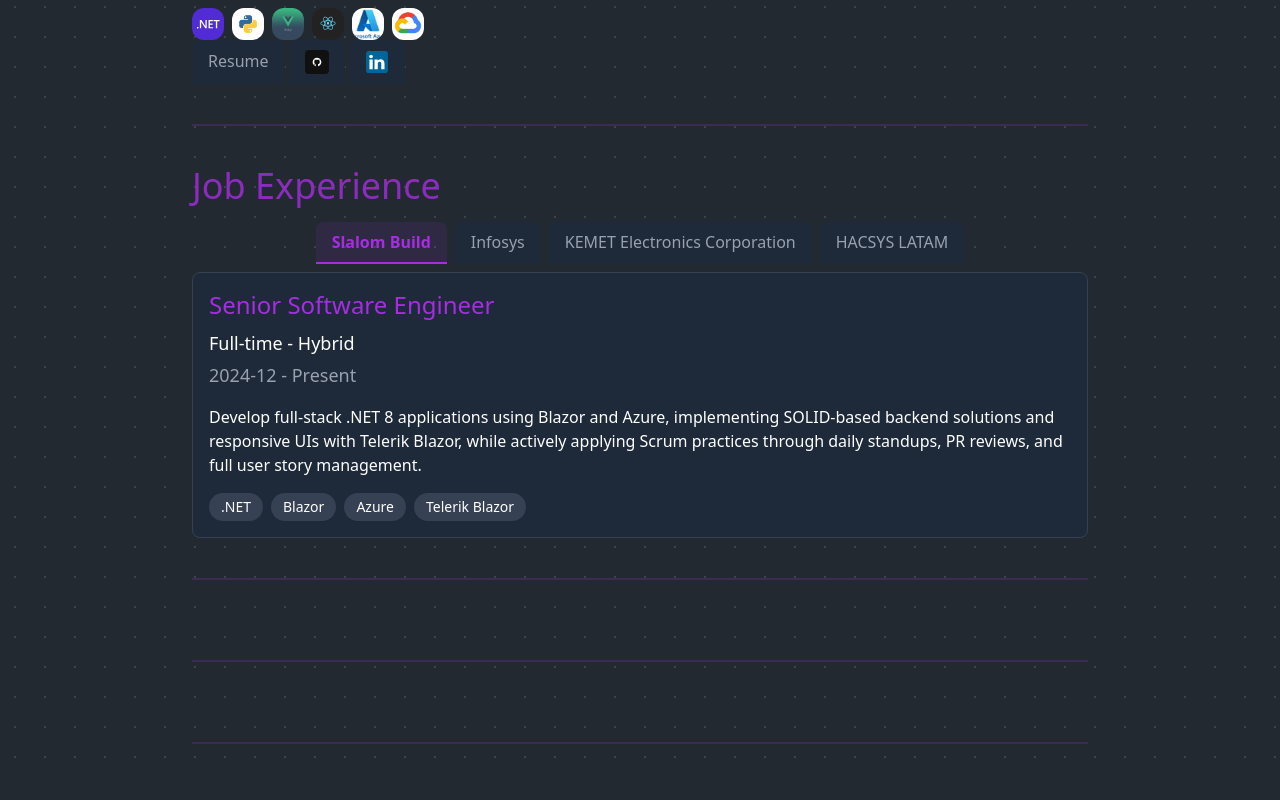
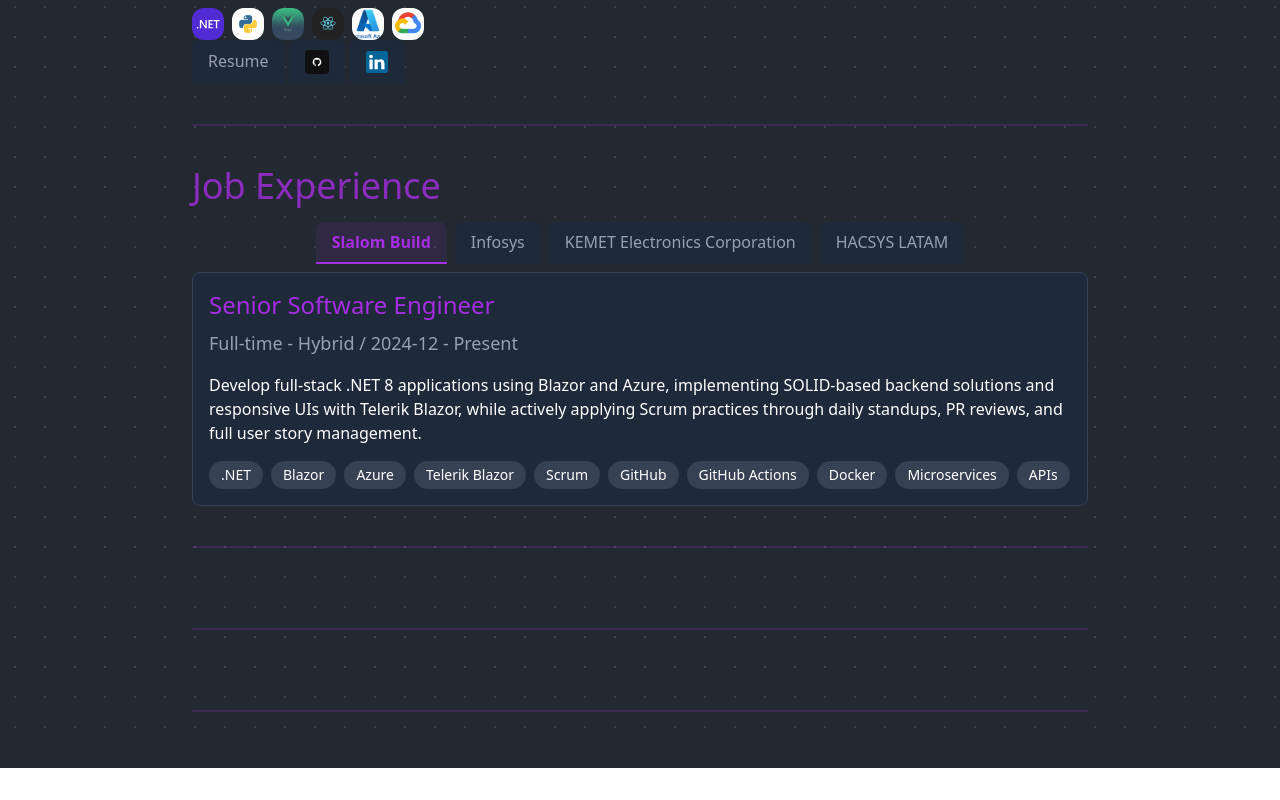
Before and after one commit to ArmandoBerlanga/Portfolio, a React (Vite) app: page / in a window 1280 px wide. Shown: the part 716-1516 px from the top of the page. After the commit the page ends 1484 px from the top, so only its background shows below. Built offline with nearby package versions, Linux system fonts and the light colour scheme.

Commit message:
feat: update technologies in ExperienceSection to reflect current skills and tools used

```diff
--- a/src/sections/ExperienceSection.jsx
+++ b/src/sections/ExperienceSection.jsx
@@ -11,7 +11,7 @@
             startDate: '2024-12',
             endDate: 'Present',
             description: 'Develop full-stack .NET 8 applications using Blazor and Azure, implementing SOLID-based backend solutions and responsive UIs with Telerik Blazor, while actively applying Scrum practices through daily standups, PR reviews, and full user story management.',
-            technologies: ['.NET', 'Blazor', 'Azure', 'Telerik Blazor']
+            technologies: ['.NET', 'Blazor', 'Azure', 'Telerik Blazor', 'Scrum', 'GitHub', 'GitHub Actions', 'Docker', 'Microservices', 'APIs']
         },
         {
             title: 'Software Engineer',
@@ -21,7 +21,7 @@
             startDate: '2024-02',
             endDate: '2024-12',
             description: 'Proficient .NET Developer skilled in designing APIs, building microservices, and managing CI/CD deployments with Octopus. Successfully migrated legacy MuleSoft apps to modern .NET frameworks, ensuring seamless integration and functionality across MVC architecture and microservices.',
-            technologies: ['.NET', 'MuleSoft', 'Octopus Deploy', 'Microservices']
+            technologies: ['.NET', 'MuleSoft', 'Octopus Deploy', 'Microservices', 'APIs', 'Scrum', 'GitHub', 'GitHub Actions']
         },
         {
             title: 'Full Stack Software Developer',
@@ -31,7 +31,7 @@
             startDate: '2023-05',
             endDate: '2024-01',
             description: 'Full Stack Developer experienced in C#/.NET, VueJS 3, and SQL, with a focus on building RESTful APIs using Domain-Driven Design and implementing microservices for efficient frontend integration. Skilled in crafting responsive UIs and optimizing SQL queries for performance.',
-            technologies: ['C#', '.NET', 'VueJS 3', 'SQL', 'RESTful APIs', 'Microservices']
+            technologies: ['.NET', 'VueJS 3', 'SQL Server', 'Scrum', 'APIs', 'Microservices', 'Azure', 'Azure Functions', 'Azure DevOps', 'Docker']
         },
         {
             title: 'Jr. Full Stack Software Developer',
@@ -41,7 +41,7 @@
             startDate: '2021-06',
             endDate: '2023-05',
             description: 'Building web applications with VueJS, .NET, and SQL Server in a hybrid environment. Collaborated with clients to gather requirements and deliver end-to-end solutions across frontend, backend, and middleware components.',
-            technologies: ['VueJS', '.NET', 'SQL Server']
+            technologies: ['VueJS 3', 'Qusar Framework', '.NET', 'SQL Server', 'Azure', 'Scrum', 'GitHub']
         }
     ]
 
@@ -65,11 +65,11 @@
                     <div className="job-item p-4 bg-gray-800 border border-gray-700 rounded-lg w-full">
                         <h2 className='text-2xl mb-2 text-primary'>{jobs[currentIndex].title}</h2>
 
-                        <h3 className='text-lg mb-1'>{jobs[currentIndex].type} - {jobs[currentIndex].location}</h3>
+                        <p className='text-lg mb-4 text-gray-400'>
+                            {jobs[currentIndex].type} - {jobs[currentIndex].location} / {jobs[currentIndex].startDate} - {jobs[currentIndex].endDate}
+                        </p>
 
-                        <p className='text-lg text-gray-400 mb-4'>
-                            {jobs[currentIndex].startDate} - {jobs[currentIndex].endDate}
-                        </p>
+                        <p className='text-lg mb-4'>{}</p>
 
                         <p className='mb-4'>{jobs[currentIndex].description}</p>
 
```
